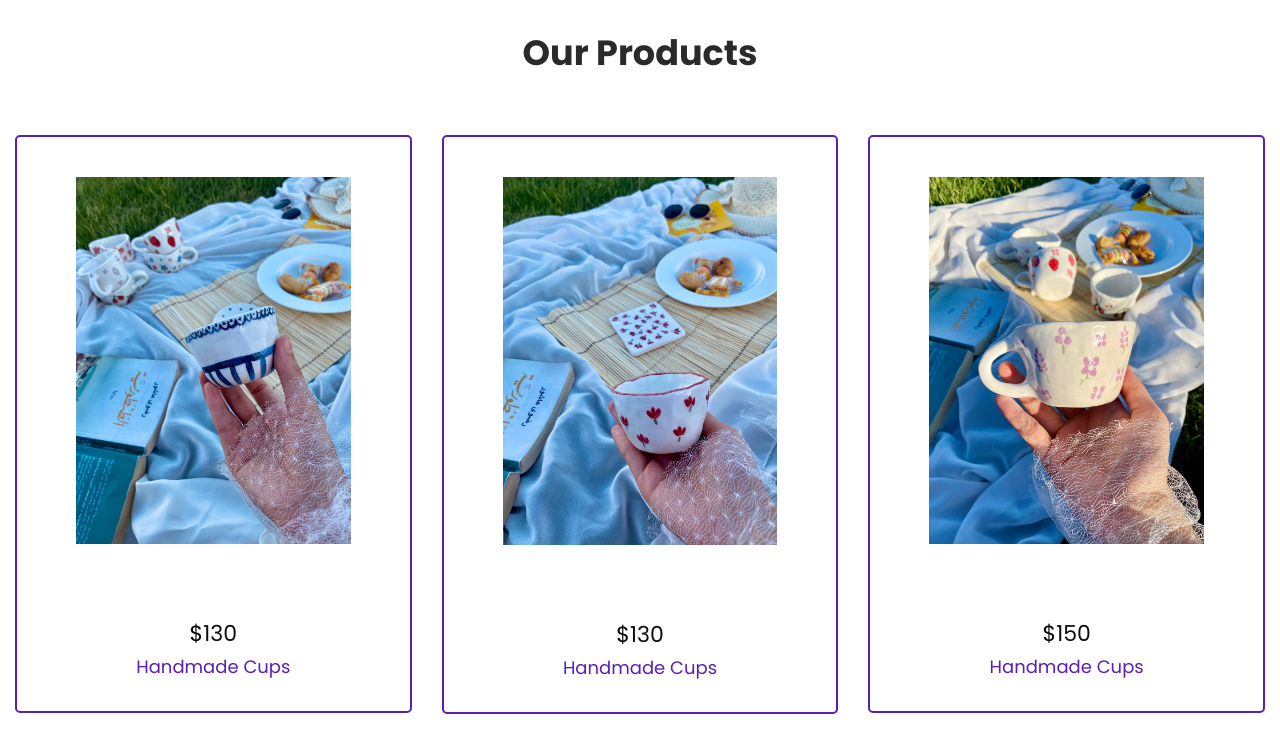
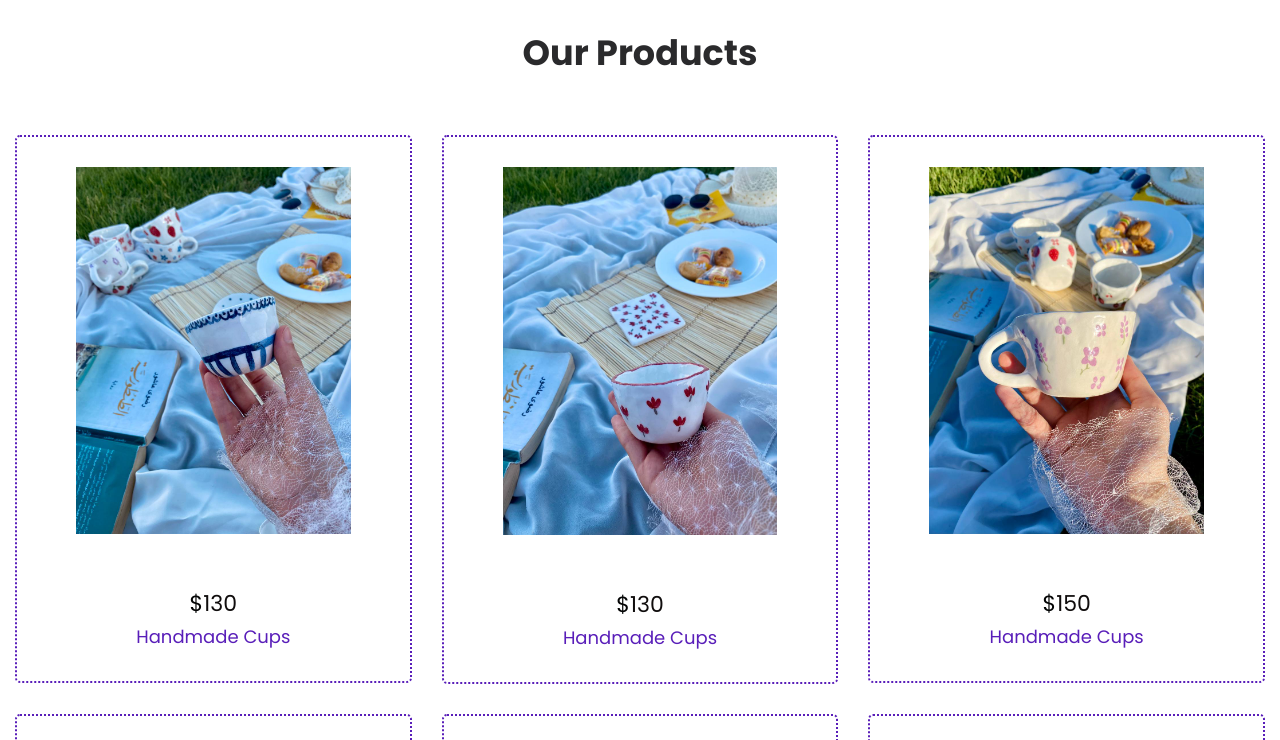
Before and after one commit to Omertorky450/fyola_handmade, a plain HTML site: page index.html in a window 1280 px wide. Shown: the part 1440-2180 px from the top of the page. Drawn offline with nearby package versions, Linux system fonts and the light colour scheme; some packages are replaced by stand-ins of ours; files whose address does not match are found by name.

Commit message:
Update style.css

```diff
--- a/css/style.css
+++ b/css/style.css
@@ -514,9 +514,9 @@ button {
 
 .glasses .glasses_box {
      text-align: center;
-     border: #591eb9 solid 2px;
+     border: #591eb9 dotted 2px;
      border-radius: 5px;
-     padding: 40px 0px 30px 0px;
+     padding: 30px 0px 30px 0px;
      margin-bottom: 30px;
 }
 
@@ -538,7 +538,7 @@ button {
      color: #100d0d;
      font-size: 22px;
      line-height: 20px;
-     padding: 70px 0px 9px 0px;
+     padding: 50px 0px 9px 0px;
      margin-top: 10px;
 }
 
```
